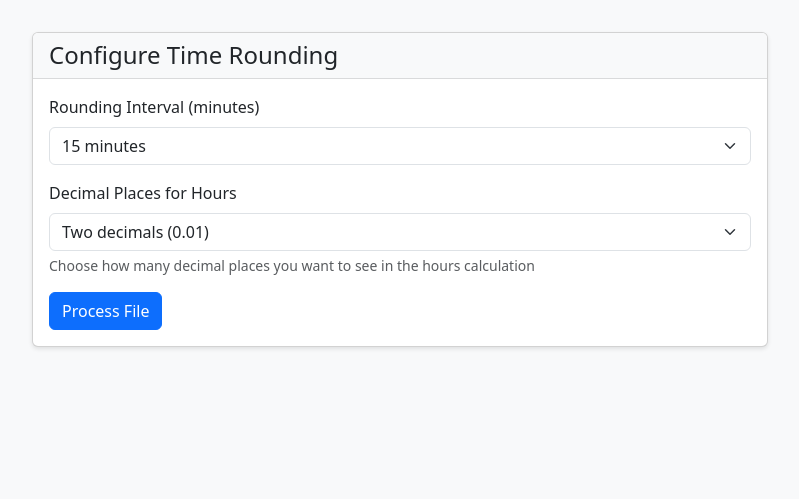
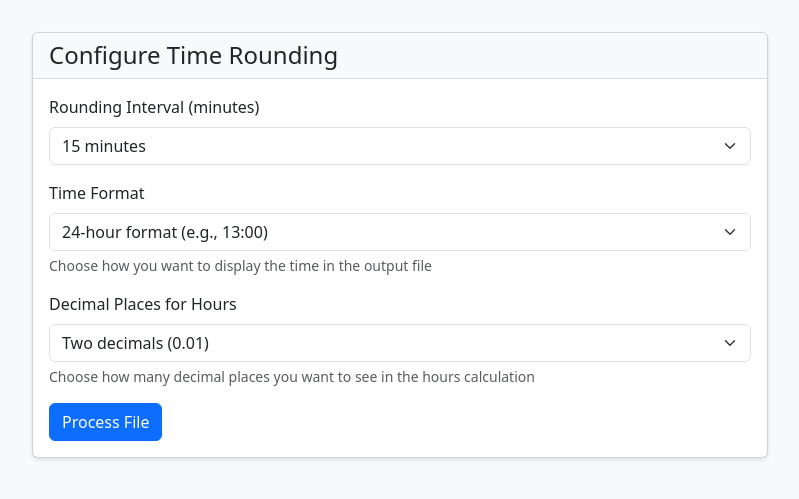
Before and after one commit to BernaValdivieso/simple-clock-app, a Flask app: page /process/1 in a window 1280 px wide. Shown: the part 56-555 px from the top of the page, without its empty margins (240-1039 px from the left). Run offline with Flask 3, Linux system fonts and the light colour scheme.

Commit message:
fix: military time

```diff
--- a/app/routes.py
+++ b/app/routes.py
@@ -32,8 +32,9 @@ def process_file(filename):
         return render_template('process.html', filename=filename)
 
     try:
-        # Obtener el intervalo de redondeo y decimales
+        # Obtener el intervalo de redondeo, formato de hora y decimales
         interval = int(request.form.get('interval', 15))
+        time_format = request.form.get('time_format', '24')
         decimals = request.form.get('decimals', 'all')
 
         # Leer el archivo de la hoja específica
@@ -41,7 +42,7 @@ def process_file(filename):
         df = pd.read_excel(filepath, sheet_name='9. Payroll')
 
         # Procesar los tiempos
-        df_processed = process_clock_times(df, interval, decimals)
+        df_processed = process_clock_times(df, interval, decimals, time_format)
 
         # Guardar el archivo procesado con columnas ajustadas
         output_filename = f'processed_{filename}'
--- a/templates/process.html
+++ b/templates/process.html
@@ -23,6 +23,15 @@
                     </div>
 
                     <div class="mb-3">
+                        <label for="time_format" class="form-label">Time Format</label>
+                        <select class="form-select" id="time_format" name="time_format" required>
+                            <option value="12">12-hour format (e.g., 1:00 PM)</option>
+                            <option value="24" selected>24-hour format (e.g., 13:00)</option>
+                        </select>
+                        <div class="form-text">Choose how you want to display the time in the output file</div>
+                    </div>
+
+                    <div class="mb-3">
                         <label for="decimals" class="form-label">Decimal Places for Hours</label>
                         <select class="form-select" id="decimals" name="decimals">
                             <option value="all">Show all decimals</option>
```
Also changed, not shown: app/utils.py (+16 -4 lines).
